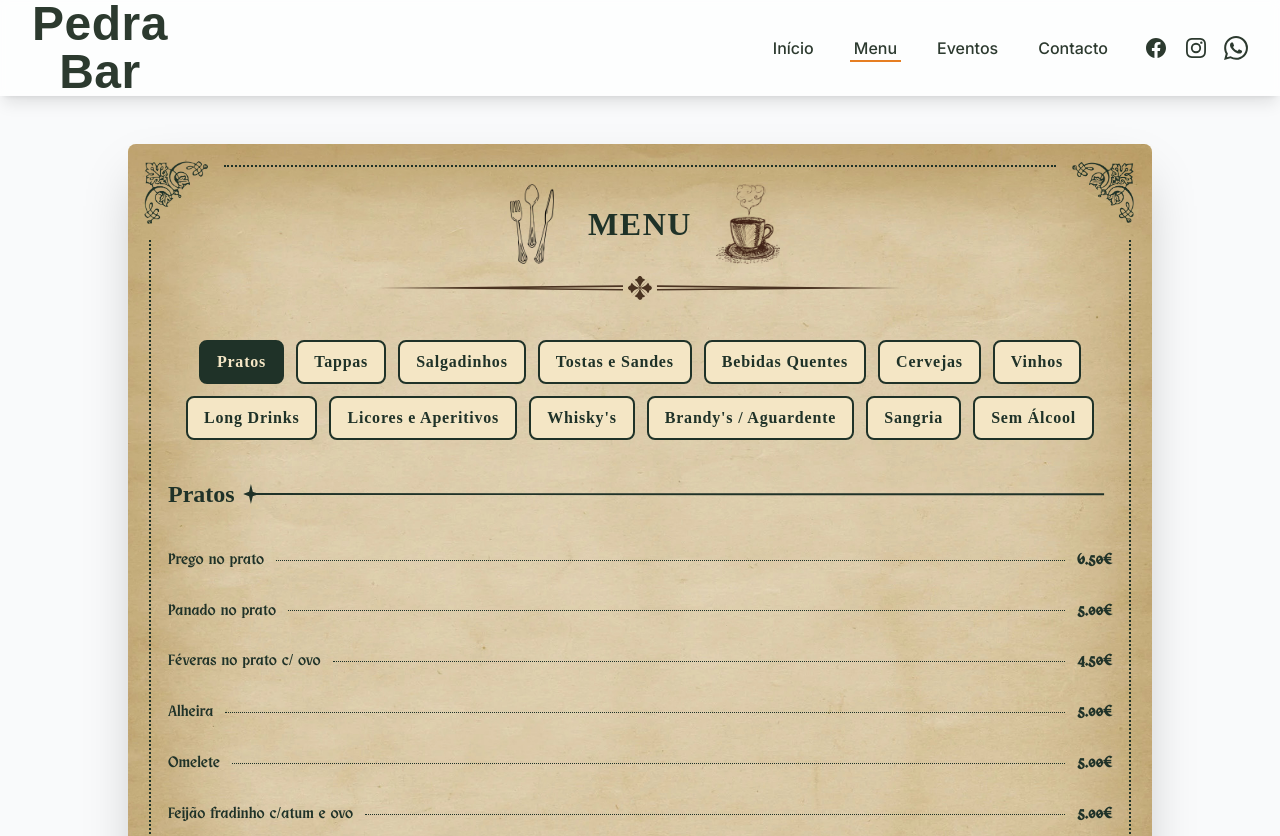
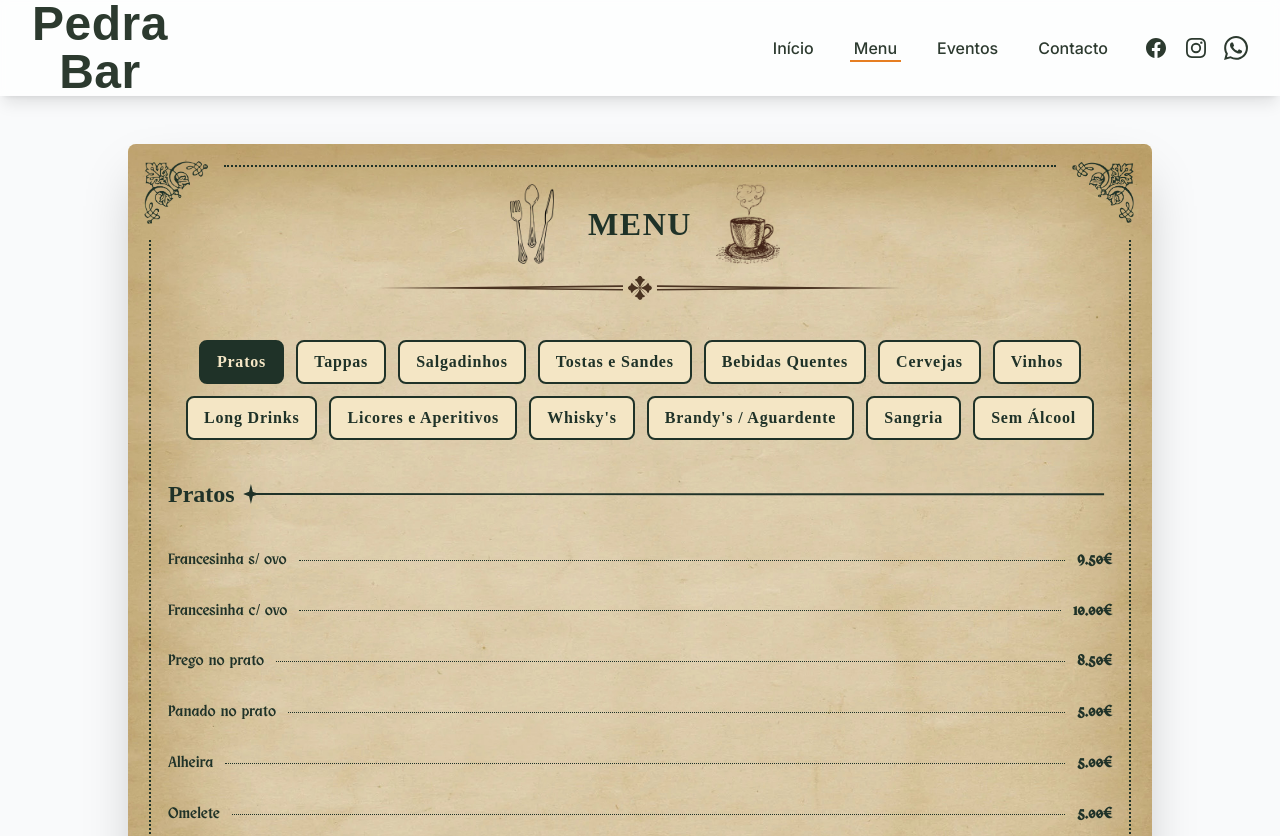
Before and after one commit to BigBoy2500/pedra-bar, a Next.js app: page /menu in a window 1280 px wide. Shown: the top 836 px of the page. Built offline with nearby package versions, Linux system fonts and the light colour scheme; a web font is replaced by a local one.

Commit message:
Menu changes

```diff
--- a/src/data/menuData.ts
+++ b/src/data/menuData.ts
@@ -3,19 +3,24 @@ export const menuData = {
     label: 'Pratos',
     items: [
       {
+        name: 'Francesinha s/ ovo',
+        description: 'Novidade!',
+        price: 9.50,
+      },
+      {
+        name: 'Francesinha c/ ovo',
+        description: 'Novidade!',
+        price: 10.00,
+      },
+      {
         name: 'Prego no prato',
         description: '',
-        price: 6.50,
+        price: 8.50,
       },
       {
         name: 'Panado no prato',
         description: '',
         price: 5.00,
-      },
-      {
-        name: 'Féveras no prato c/ ovo',
-        description: '',
-        price: 4.50,
       },
       {
         name: 'Alheira',
@@ -24,11 +29,6 @@ export const menuData = {
       },
       {
         name: 'Omelete',
-        description: '',
-        price: 5.00,
-      },
-      {
-        name: 'Feijão fradinho c/atum e ovo',
         description: '',
         price: 5.00,
       },
@@ -449,7 +449,7 @@ export const menuData = {
       {
         name: 'Bourbon',
         description: '',
-        price: 7.00,
+        price: 6.00,
       },
     ],
   },
```
